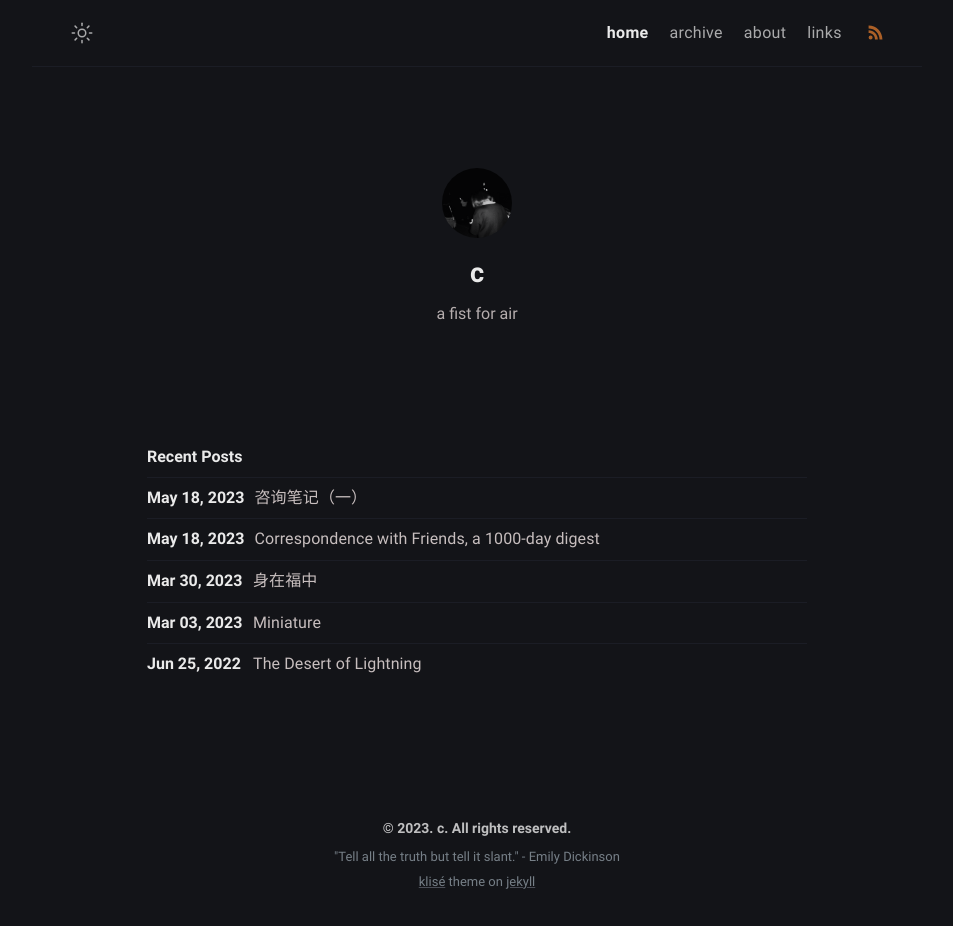
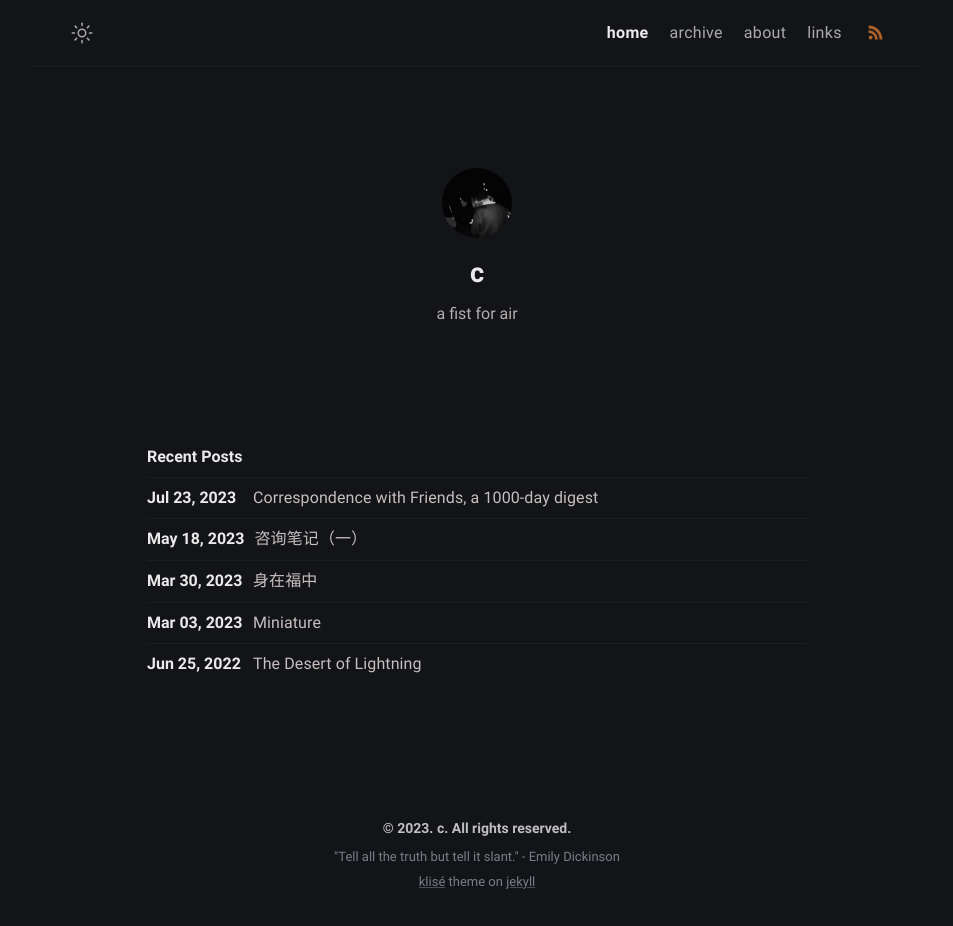
Before and after one commit to yijingch/afistforair.github.io, a Jekyll site: the page built from index.md, in a window 1280 px wide. Shown: the whole page, without its empty margins (163-1116 px from the left). Built offline with Jekyll 4.4.1, drawn with Linux system fonts in a browser that asks for light colours.

Commit message:
fix timestamp

```diff
--- a/_posts/correspondence-with-friends/2023-07-16-correspondence-with-friends.md
+++ b/_posts/correspondence-with-friends/2023-07-23-correspondence-with-friends.md
@@ -1,6 +1,6 @@
 ---
 title: Correspondence with Friends, a 1000-day digest
-date: 2023-05-18 19:24:00 +02:00
+date: 2023-07-23 09:10:00 +02:00
 tags: [letter]
 ---
 
```
